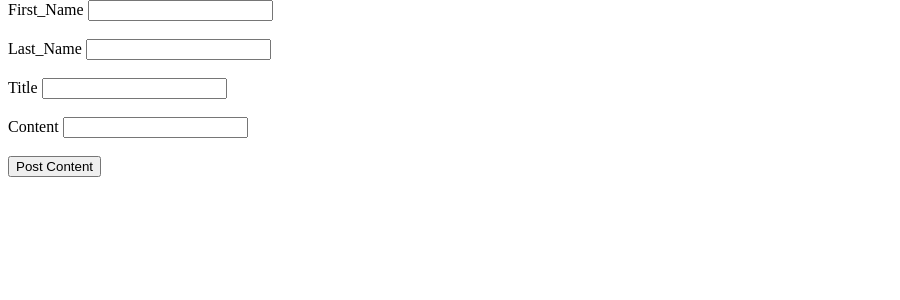
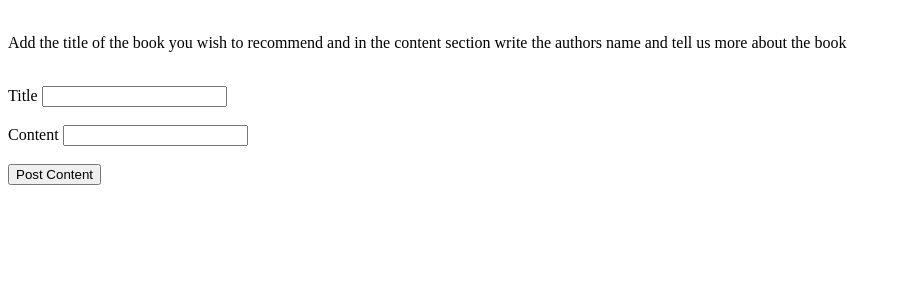
Before and after one commit to muazrana/Individualproject, a Flask app: page /post in a window 1280 px wide. Shown: the part 26-326 px from the top of the page, without its empty margins (0-900 px from the left). Run offline with Flask 2, Linux system fonts and the light colour scheme; a user stored in the database is signed in.

Commit message:
the website is fully working as per the CRUD

```diff
--- a/Flask_App/application/forms.py
+++ b/Flask_App/application/forms.py
@@ -5,18 +5,6 @@ from application.models import Users
 from flask_login import current_user
 
 class PostForm(FlaskForm):
-	first_name = StringField('First_Name',
-		validators=[
-			DataRequired(),
-			Length(min=4, max=30)
-		])
-
-	last_name = StringField('Last_Name',
-		validators=[
-			DataRequired(),
-			Length(min=4, max=30)
-		])
-
 	title = StringField('Title',
 		validators=[
 			DataRequired(),
--- a/Flask_App/application/routes.py
+++ b/Flask_App/application/routes.py
@@ -131,3 +131,13 @@ def update():
 	book.content = newcontent
 	db.session.commit()
 	return redirect("/home")
+
+@app.route("/delete", methods=["POST"])
+def delete():
+	title = request.form.get("title")
+	book= Posts.query.filter_by(title=title).first()
+	content = request.form.get("content")
+	book= Posts.query.filter_by(content=content).first()
+	db.session.delete(book)
+	db.session.commit()
+	return redirect("/home")
--- a/Flask_App/application/templates/home.html
+++ b/Flask_App/application/templates/home.html
@@ -20,6 +20,12 @@
 
 				<input type="submit" value="Update">
 			</form>
+
+			<form method="POST" action="./delete">
+				<input type="hidden" value="{{post.title}}" name="title">
+				<input type="hidden" value="{{post.content}}" name="content">
+				<input type="submit" value="delete">
+			</form>
 		</div>
 	{% endfor %}
 
--- a/Flask_App/application/templates/post.html
+++ b/Flask_App/application/templates/post.html
@@ -4,30 +4,9 @@
 		<form method="POST" action="">
 			{{ form.hidden_tag() }}
 			<div class="form-group">
-				{{ form.first_name.label }}
-				{{ form.first_name }}
-				{% if form.first_name.errors %}
-					<div class="error">
-						{% for error in form.first_name.errors %}
-							<span>{{ error }}</span>
-						{% endfor %}
-					</div>
-				{% endif %}
-			</div>
-			<br>
-			<div class="form-group">
-				{{ form.last_name.label }}
-				{{ form.last_name }}
-				{% if form.last_name.errors %}
-					<div class="error">
-						{% for error in form.last_name.errors %}
-							<span>{{ error }}</span>
-						{% endfor %}
-					</div>
-				{% endif %}
-			</div>
-			<br>
-			<div class="form-group">
+				<br>
+				<p>Add the title of the book you wish to recommend and in the content section write the authors name and tell us more about the book</p>
+				<br>
 				{{ form.title.label }}
 				{{ form.title }}
 				{% if form.title.errors %}
```
Also changed, not shown: Flask_App/application/site.db.
